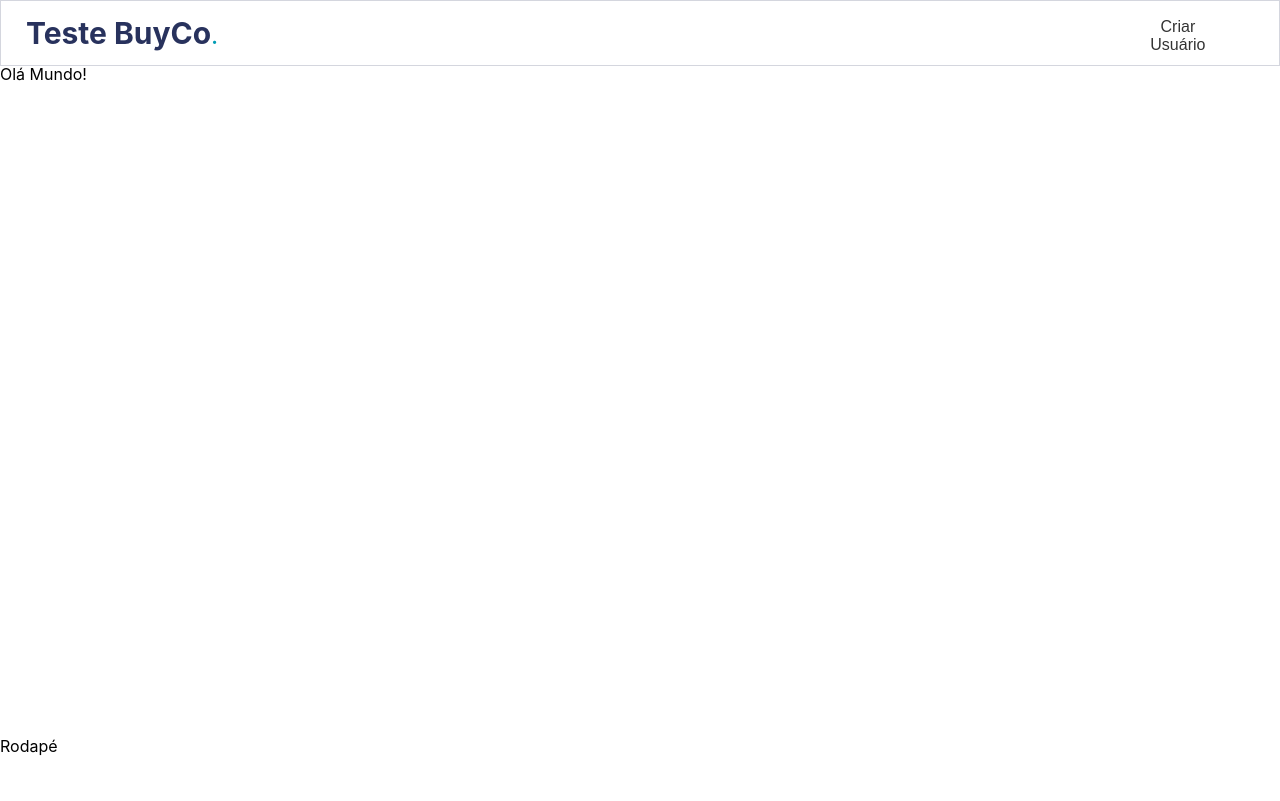
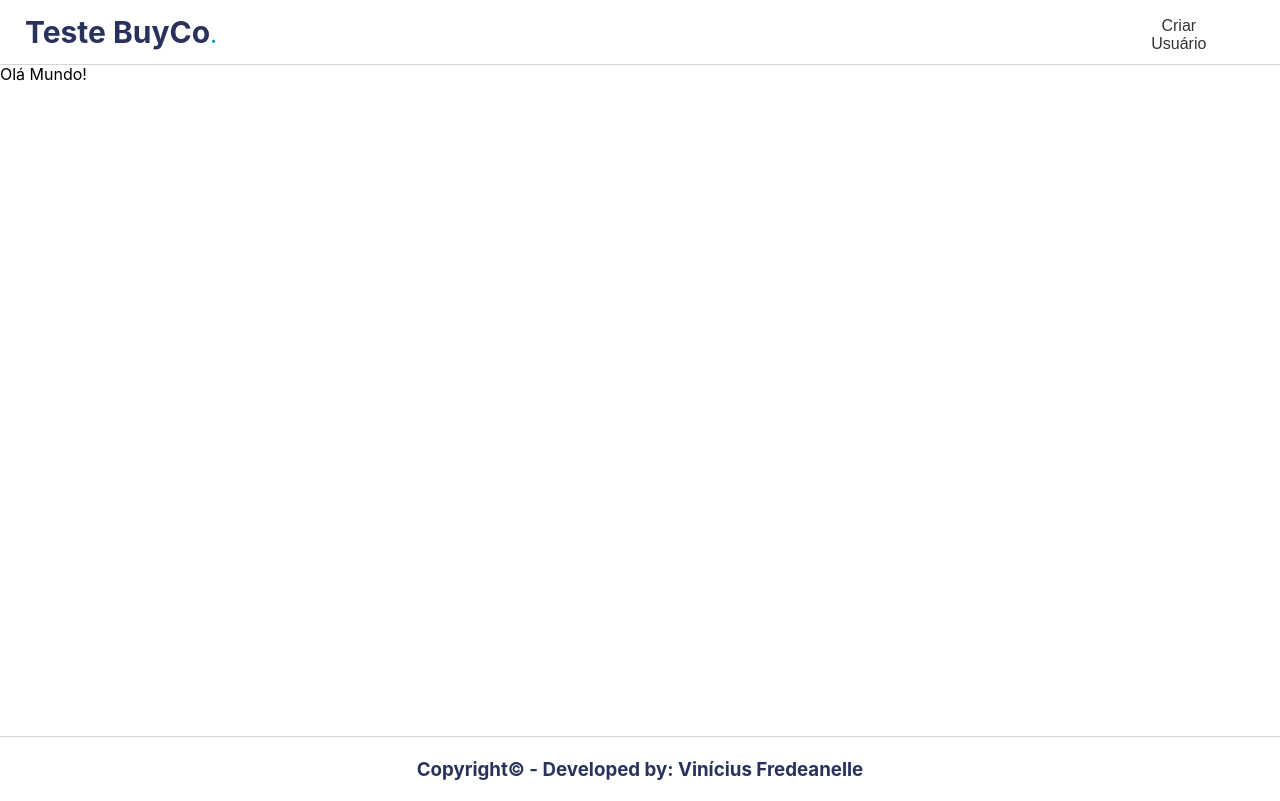
Before and after one commit to 7918-fredianelli/teste-BuyCo, a React (Create React App) app in the folder buy_co/: page / in a window 1280 px wide. Built offline with nearby package versions, Linux system fonts and the light colour scheme.

Commit message:
Rodapé criado

```diff
--- a/buy_co/src/Components/Footer/Footer.js
+++ b/buy_co/src/Components/Footer/Footer.js
@@ -1,9 +1,12 @@
 import React from "react";
+import {Foot, Caption} from "./stylesFooter";
 
 function Footer(){
 
     return(
-        <div>Rodapé</div>
+        <Foot>
+            <Caption>Copyright© - Developed by: Vinícius Fredeanelle</Caption>
+        </Foot>
     )
 }
 export default Footer;
--- a/buy_co/src/Components/Footer/stylesFooter.js
+++ b/buy_co/src/Components/Footer/stylesFooter.js
@@ -0,0 +1,15 @@
+import styled from "styled-components";
+
+export const Foot = styled.footer`
+    grid-row: 3/4;
+    display: flex;
+    align-items: center;
+    justify-content: center;
+    color: #28325d;
+    border-top: 1px solid  rgba(40, 50, 93, 0.2);
+    height: 100%;
+`
+export const Caption = styled.h3`
+    margin: 0;
+    padding: 0;
+`
--- a/buy_co/src/Components/Header/Header.js
+++ b/buy_co/src/Components/Header/Header.js
@@ -1,11 +1,10 @@
 import React from "react";
 import {Head, Title, TitlePoint, But} from "./stylesHeader"
-import {useParams, useLocation} from "react-router-dom";
+import {useLocation} from "react-router-dom";
 import useUrl from "../Hooks/CustomHooks";
 
 function Header(){
     const location = useLocation();
-    const pathParams = useParams();
     const [goToSignUp] = useUrl("/signup");
     const [goToUsers] = useUrl("/users");
 
@@ -20,7 +19,7 @@ function Header(){
       };
     return(
          <Head>
-            <Title>Teste BuyCo<TitlePoint>.</TitlePoint></Title>
+            <Title onClick={goToUsers}>Teste BuyCo<TitlePoint>.</TitlePoint></Title>
             {renderizaBotao()}
          </Head>
     )
--- a/buy_co/src/Components/Header/stylesHeader.js
+++ b/buy_co/src/Components/Header/stylesHeader.js
@@ -7,7 +7,7 @@ export const Head = styled.header`
   justify-content: space-between;
   background-color: white;
   color:   #28325d;
-  border: 1px solid  rgba(40, 50, 93, 0.2);
+  border-bottom: 1px solid  rgba(40, 50, 93, 0.2);
   height: 100%;
   >*{
     margin: 0 25px;
```
